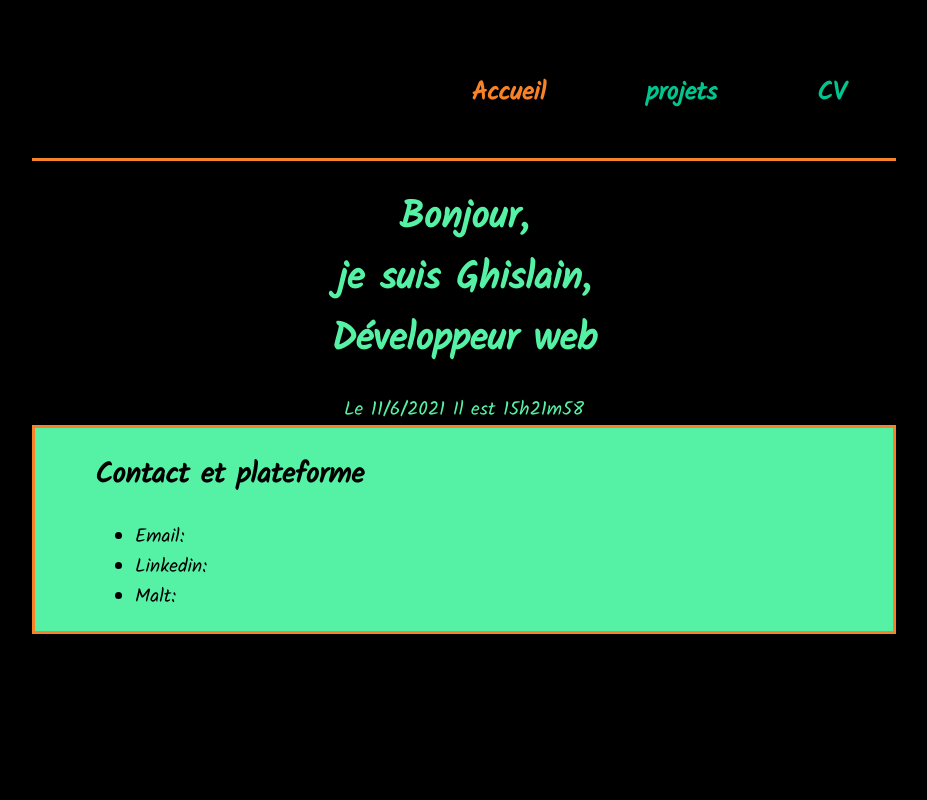
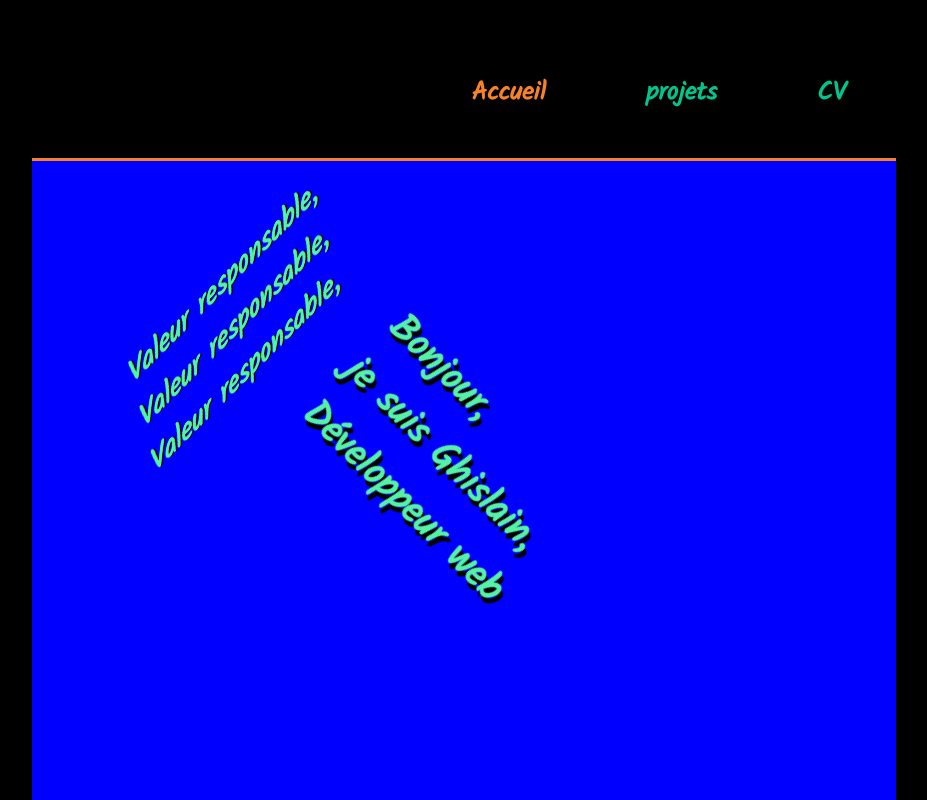
Before and after one commit to ghislaingirardeau/Portfolio_Nuxt, a Nuxt app: page / in a window 1280 px wide. Shown: the top 800 px of the page, without its empty margins (176-1103 px from the left). Built offline with nearby package versions, Linux system fonts and the light colour scheme.

Commit message:
presentation

```diff
--- a/assets/css/sass/pages/accueil.scss
+++ b/assets/css/sass/pages/accueil.scss
@@ -1,6 +1,26 @@
 .date{
     color: $color-primary;
 }
-.presentation{
+.block__presentation{
+    height: 800px;
+    background-color: blue;
+    position: relative;
 
 }
+.block__moi{
+    text-shadow: 5px 3px black;
+    text-align: left;
+    transform: rotateZ(45deg) rotateY(0deg);
+    position: absolute;
+    top: 180px;
+    left: 280px;
+
+}
+.block__valeur{
+    text-shadow: 2px 1px black;
+    transform: rotateZ(-45deg) rotateY(30deg) rotateX(-50deg);
+    position: absolute;
+    top: 50px;
+    left: 50px;
+
+}
--- a/components/navBar.vue
+++ b/components/navBar.vue
@@ -2,7 +2,7 @@
 
     <header class="header">
         <div class="header__logo">
-            <p>logo</p>
+            <p class="G">G</p> <p class="g">g</p>
         </div>
         <nav class="header__navBar">
             <NuxtLink :to="{ name: 'index'}" class="header__navBar--font">Accueil</NuxtLink>
--- a/pages/index.vue
+++ b/pages/index.vue
@@ -1,10 +1,22 @@
 <template>
   <div class="container head__page">
+    <div class="block__presentation">
+      <h1 class="block__moi">
+          Bonjour,<br>
+          je suis Ghislain,<br>
+          Développeur web
+      </h1>
+      <div class="block__valeur">
+      <h1 class="">
+          Valeur responsable, <br>
+          Valeur responsable, <br>
+          Valeur responsable, <br>
 
-    <h1 class="presentation">Bonjour, <br>
-        je suis Ghislain, <br>
-        Développeur web
-    </h1>
+      </h1>
+    </div>
+    </div>
+
+
 
     <div class="date">{{date}}{{interval}}</div>
 
```
